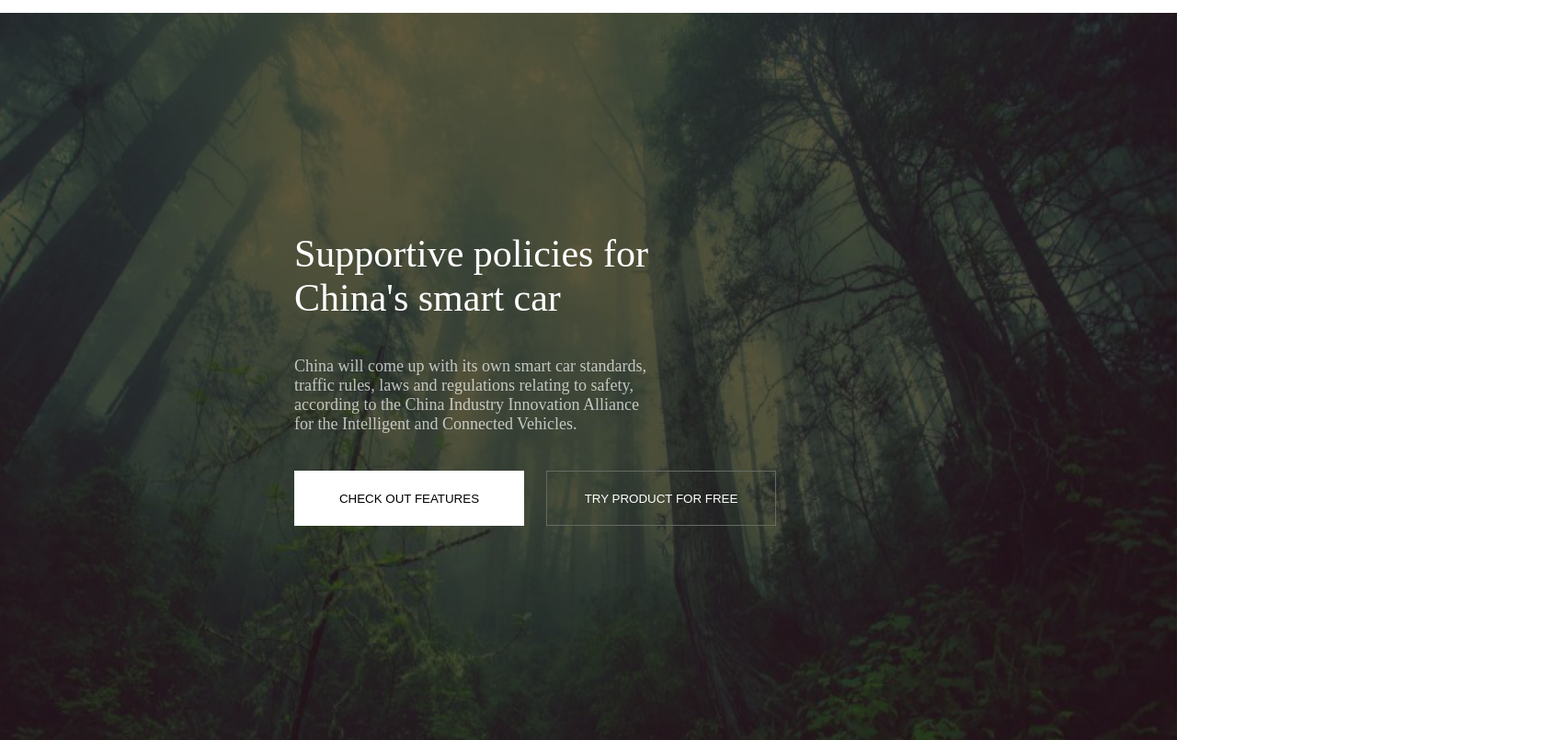
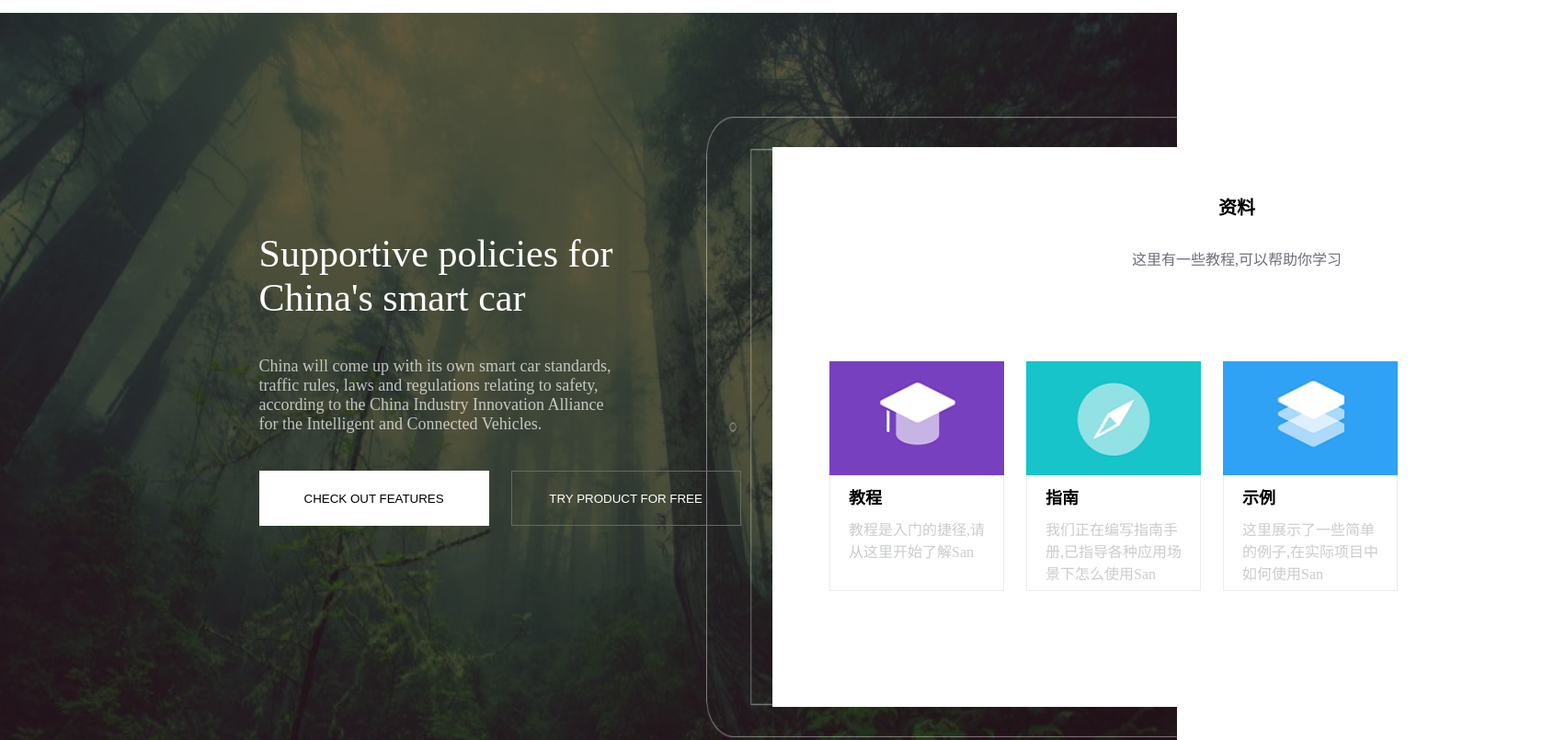
Before and after one commit to mengyjd/BaiduSchool, a plain HTML site: page ZeroBasis/day9_11/HelloWorld.html in a window 1280 px wide. Shown: the part 1440-2245 px from the top of the page at 92% size, 1690 px wide, since content can reach past the window. Drawn offline with Linux system fonts and the light colour scheme.

Commit message:
增加Ipad部分

```diff
--- a/ZeroBasis/day9_11/HelloWorld.html
+++ b/ZeroBasis/day9_11/HelloWorld.html
@@ -161,12 +161,12 @@
         }
 
         .support .container {
-            width: 60%;
+            display: inline-block;
             height: 425px;
             position: absolute;
             top: 50%;
             margin-top: -212px;
-            margin-left: 25%;
+            margin-left: 22%;
         }
 
         .container #smart {
@@ -203,6 +203,95 @@
             background-color: transparent;
             color: white;
         }
+        /* Ipad部分 */
+        .support .ipad-div {
+            background-image: url("images/IPad.png");
+            background-repeat: no-repeat;
+            width: 40%;
+            height: 75%;
+            background-size: 100% 100%;
+            float: right;
+            margin-top: 113px;
+        }
+        .support .ipad-div .screen-div {
+            margin: 33px 0 0 72px;
+            background-color: white;
+            height: 609px;
+            width: 690px;
+        }
+        .screen-div p.ziliao {
+            font-size: 20px;
+            font-weight: bolder;
+            padding-top: 50px;
+        }
+        .screen-div p.introduce {
+            color: #6f6d7c;
+            margin-top: 30px;
+        }
+        .screen-div p.ziliao,
+        .screen-div p.introduce {
+            text-align: center;
+            position: relative;
+            left: 160px;
+        }
+        .screen-div .iconAndDesc-div {
+            text-align: right;
+        }
+        .iconAndDesc-div .item {
+            display: inline-block;
+            width: 190px;
+            height: 250px;
+            vertical-align: top;
+            position: relative;
+            top: 100px;
+            text-align: center;
+            margin: 0 10px;
+
+
+        }
+        .iconAndDesc-div .icon-item1 {
+            background-color: #7740bf;
+        }
+        .iconAndDesc-div .icon-item2 {
+            background-color: #16c4ca;
+        }
+        .iconAndDesc-div .icon-item3 {
+            background-color: #2fa2f6;
+        }
+        .iconAndDesc-div .div {
+            height: 50%;
+            background-color: white;
+            vertical-align: bottom;
+            text-align: left;
+            position:absolute;
+            bottom: 0;
+            border-bottom: 1px solid #ebebeb;
+            border-left: 1px solid #ebebeb;
+            border-right: 1px solid #ebebeb;
+        }
+        .iconAndDesc-div .div p,
+        .iconAndDesc-div .div a {
+            margin: 20px;
+        }
+        .iconAndDesc-div .div a {
+            text-decoration: none;
+            color: black;
+            font-weight: bolder;
+            font-size: 18px;
+            position: relative;
+            top: 10px;
+        }
+        .iconAndDesc-div .div p {
+            color: #caccce;
+        }
+        .iconAndDesc-div .item img {
+            position: relative;
+            top: 20px;
+        }
+
+
+
+
 
         /* products页面 */
         .products-page #product-title {
@@ -572,6 +661,40 @@
             <button class="try">TRY PRODUCT FOR FREE</button>
         </div>
     </div>
+
+    <div class="ipad-div">
+        <div class="screen-div">
+            <p class="ziliao">资料</p>
+            <p class="introduce">这里有一些教程,可以帮助你学习</p>
+            <div class="iconAndDesc-div">
+
+                <div class="icon-item1 item">
+                    <img src="images/car.png" alt="">
+                    <div class="div">
+                        <a href="#" class="title">教程</a>
+                        <p class="desc">教程是入门的捷径,请从这里开始了解San</p>
+                    </div>
+                </div>
+
+                <div class="icon-item2 item">
+                    <img src="images/point.png" alt="">
+                    <div class="div">
+                        <a href="#" class="title">指南</a>
+                        <p class="desc">我们正在编写指南手册,已指导各种应用场景下怎么使用San</p>
+                    </div>
+                </div>
+
+                <div class="icon-item3 item">
+                    <img src="images/cen.png" alt="">
+                    <div class="div">
+                        <a href="#" class="title">示例</a>
+                        <p class="desc">这里展示了一些简单的例子,在实际项目中如何使用San</p>
+                    </div>
+                </div>
+
+            </div>
+        </div>
+    </div>
 </div>
 
 
```
Also changed, not shown: ZeroBasis/day9_11/test.html (deleted, +0 -49 lines), ZeroBasis/day9_11/images/car.png (added), ZeroBasis/day9_11/images/cen.png (added), ZeroBasis/day9_11/images/point.png (added).
